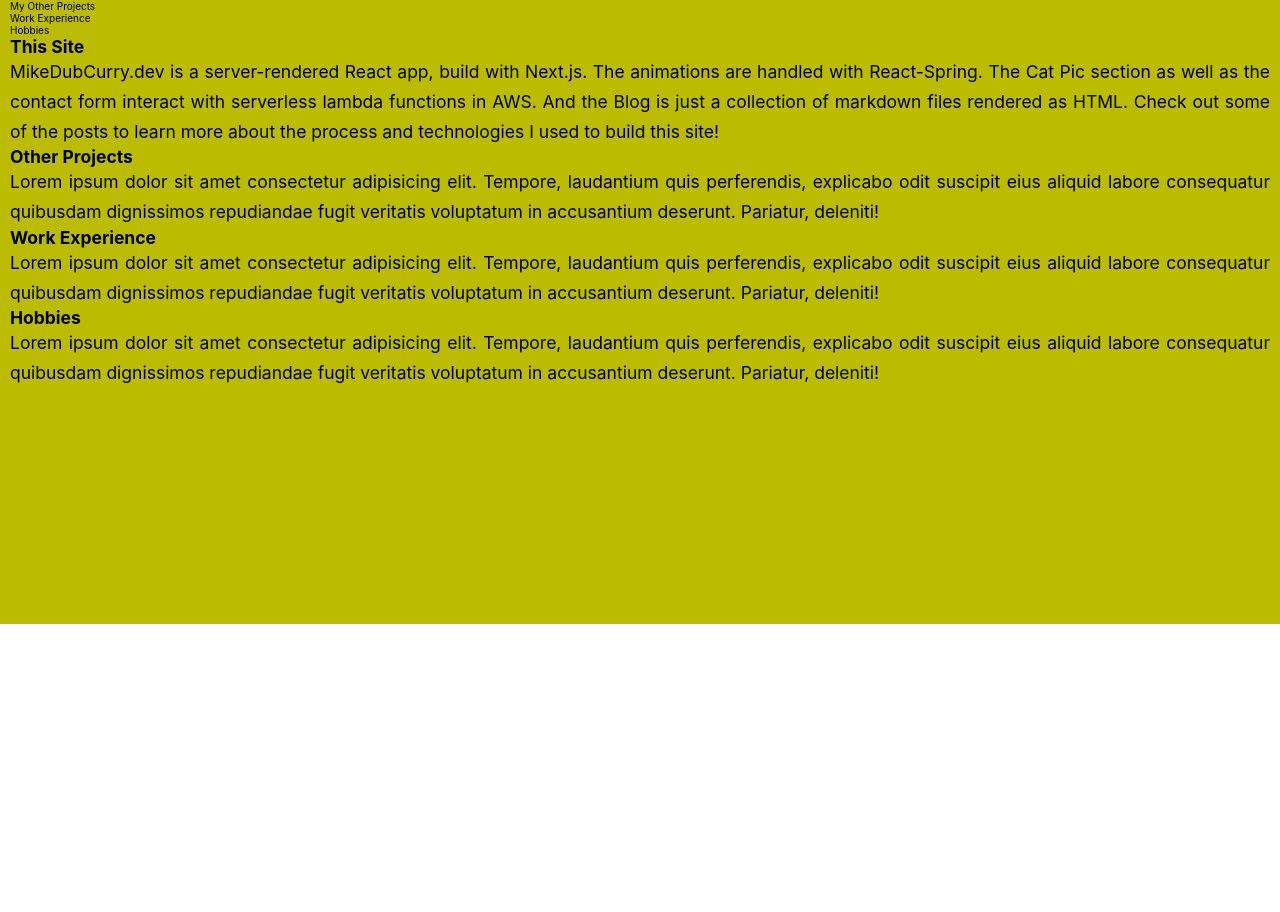
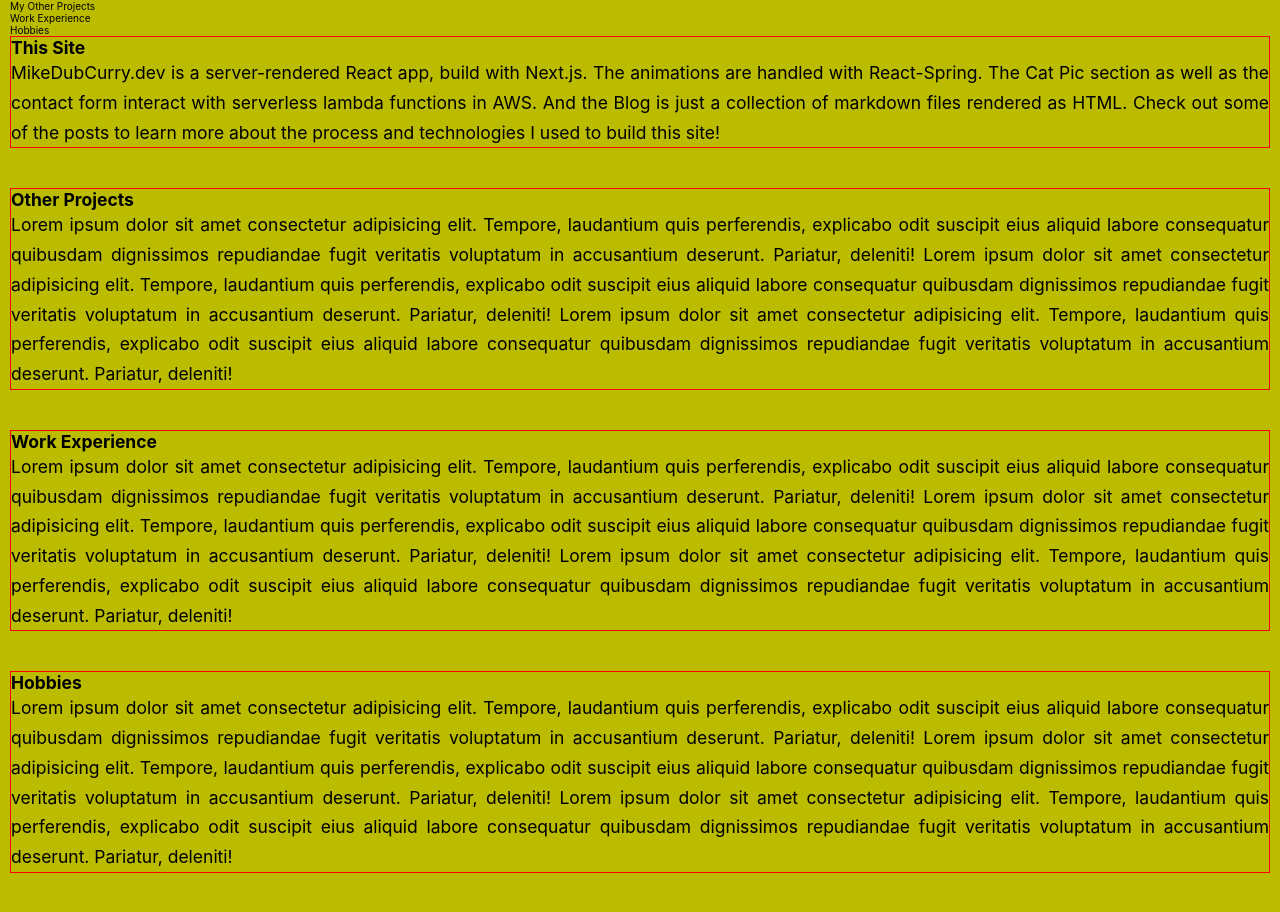
Before and after one commit to mikedubcurry/newest-site, a Next.js app: page /about in a window 1280 px wide. Shown: the part 176-1088 px from the top of the page. Before the commit the page ends 800 px from the top, so only its background shows below. Built offline with nearby package versions, Linux system fonts and the light colour scheme.

Commit message:
smooth scroll if not prefersreducedmotion

```diff
--- a/pages/about.js
+++ b/pages/about.js
@@ -1,27 +1,48 @@
 import styles from '../styles/About.module.css';
+import {useHasMounted, usePrefersReducedMotion} from '../hooks'
 
 export default function About() {
+	const prefersReducedMotion = usePrefersReducedMotion();
+	const hasMounted = useHasMounted();
+
+
+
+	const handleNavLinkClick = (e) => {
+		console.log(prefersReducedMotion, hasMounted);
+		if(prefersReducedMotion) {
+			return
+		}
+		e.preventDefault();
+		const id = e.target.getAttribute('href');
+		const section = document.querySelector(id);
+		section.scrollIntoView({ behavior: 'smooth' });
+		setTimeout(() => {
+			section.focus()
+		}, 300)
+	};
 	return (
 		<main className={styles.main}>
 			<h1 className={styles['page-title']}>About</h1>
 			<nav>
 				<ul>
 					<li>
-						<a href="#this-site">This Site</a>
+						<a href="#this-site" onClick={handleNavLinkClick}>This Site</a>
 					</li>
 					<li>
-						<a href="#projects">My Other Projects</a>
+						<a href="#projects" onClick={handleNavLinkClick}>My Other Projects</a>
 					</li>
 					<li>
-						<a href="#work">Work Experience</a>
+						<a href="#work" onClick={handleNavLinkClick}>Work Experience</a>
 					</li>
 					<li>
-						<a href="#hobbies">Hobbies</a>
+						<a href="#hobbies" onClick={handleNavLinkClick}>
+							Hobbies
+						</a>
 					</li>
 				</ul>
 			</nav>
-			<section>
-				<h2 id="this-site" className={styles.subtitle}>
+			<section className={styles["aboutpage-section"]}>
+				<h2 tabIndex={-1} id="this-site" className={styles.subtitle}>
 					This Site
 				</h2>
 				<p className={styles.copy}>
@@ -33,8 +54,8 @@ export default function About() {
 					about the process and technologies I used to build this site!
 				</p>
 			</section>
-			<section>
-				<h2 id="projects" className={styles.subtitle}>
+			<section className={styles["aboutpage-section"]}>
+				<h2 tabIndex={-1} id="projects" className={styles.subtitle}>
 					Other Projects
 				</h2>
 				<p className={styles.copy}>
@@ -42,27 +63,53 @@ export default function About() {
 					laudantium quis perferendis, explicabo odit suscipit eius aliquid
 					labore consequatur quibusdam dignissimos repudiandae fugit veritatis
 					voluptatum in accusantium deserunt. Pariatur, deleniti!
-				</p>
-			</section>
-			<section>
-				<h2 id="work" className={styles.subtitle}>
-					Work Experience
-				</h2>
-				<p className={styles.copy}>					Lorem ipsum dolor sit amet consectetur adipisicing elit. Tempore,
+					Lorem ipsum dolor sit amet consectetur adipisicing elit. Tempore,
 					laudantium quis perferendis, explicabo odit suscipit eius aliquid
 					labore consequatur quibusdam dignissimos repudiandae fugit veritatis
 					voluptatum in accusantium deserunt. Pariatur, deleniti!
-</p>
-			</section>
-			<section>
-				<h2 className={styles.subtitle} id="hobbies">
-					Hobbies
-				</h2>
-				<p className={styles.copy}>					Lorem ipsum dolor sit amet consectetur adipisicing elit. Tempore,
+					Lorem ipsum dolor sit amet consectetur adipisicing elit. Tempore,
 					laudantium quis perferendis, explicabo odit suscipit eius aliquid
 					labore consequatur quibusdam dignissimos repudiandae fugit veritatis
 					voluptatum in accusantium deserunt. Pariatur, deleniti!
-</p>
+				</p>
+			</section>
+			<section className={styles["aboutpage-section"]}>
+				<h2 tabIndex={-1} id="work" className={styles.subtitle}>
+					Work Experience
+				</h2>
+				<p className={styles.copy}>
+					Lorem ipsum dolor sit amet consectetur adipisicing elit. Tempore,
+					laudantium quis perferendis, explicabo odit suscipit eius aliquid
+					labore consequatur quibusdam dignissimos repudiandae fugit veritatis
+					voluptatum in accusantium deserunt. Pariatur, deleniti!
+					Lorem ipsum dolor sit amet consectetur adipisicing elit. Tempore,
+					laudantium quis perferendis, explicabo odit suscipit eius aliquid
+					labore consequatur quibusdam dignissimos repudiandae fugit veritatis
+					voluptatum in accusantium deserunt. Pariatur, deleniti!
+					Lorem ipsum dolor sit amet consectetur adipisicing elit. Tempore,
+					laudantium quis perferendis, explicabo odit suscipit eius aliquid
+					labore consequatur quibusdam dignissimos repudiandae fugit veritatis
+					voluptatum in accusantium deserunt. Pariatur, deleniti!
+				</p>
+			</section>
+			<section className={styles["aboutpage-section"]}>
+				<h2 tabIndex={-1} className={styles.subtitle} id="hobbies">
+					Hobbies
+				</h2>
+				<p className={styles.copy}>
+					Lorem ipsum dolor sit amet consectetur adipisicing elit. Tempore,
+					laudantium quis perferendis, explicabo odit suscipit eius aliquid
+					labore consequatur quibusdam dignissimos repudiandae fugit veritatis
+					voluptatum in accusantium deserunt. Pariatur, deleniti!
+					Lorem ipsum dolor sit amet consectetur adipisicing elit. Tempore,
+					laudantium quis perferendis, explicabo odit suscipit eius aliquid
+					labore consequatur quibusdam dignissimos repudiandae fugit veritatis
+					voluptatum in accusantium deserunt. Pariatur, deleniti!
+					Lorem ipsum dolor sit amet consectetur adipisicing elit. Tempore,
+					laudantium quis perferendis, explicabo odit suscipit eius aliquid
+					labore consequatur quibusdam dignissimos repudiandae fugit veritatis
+					voluptatum in accusantium deserunt. Pariatur, deleniti!
+				</p>
 			</section>
 		</main>
 	);
--- a/styles/About.module.css
+++ b/styles/About.module.css
@@ -19,3 +19,8 @@
 	line-height: 1.7;
 	text-align: justify;
 }
+
+.aboutpage-section {
+	border: solid 1px red;
+	margin-block-end: 4rem;
+}
```
Also changed, not shown: styles/globals.css (line endings or trailing spaces).
